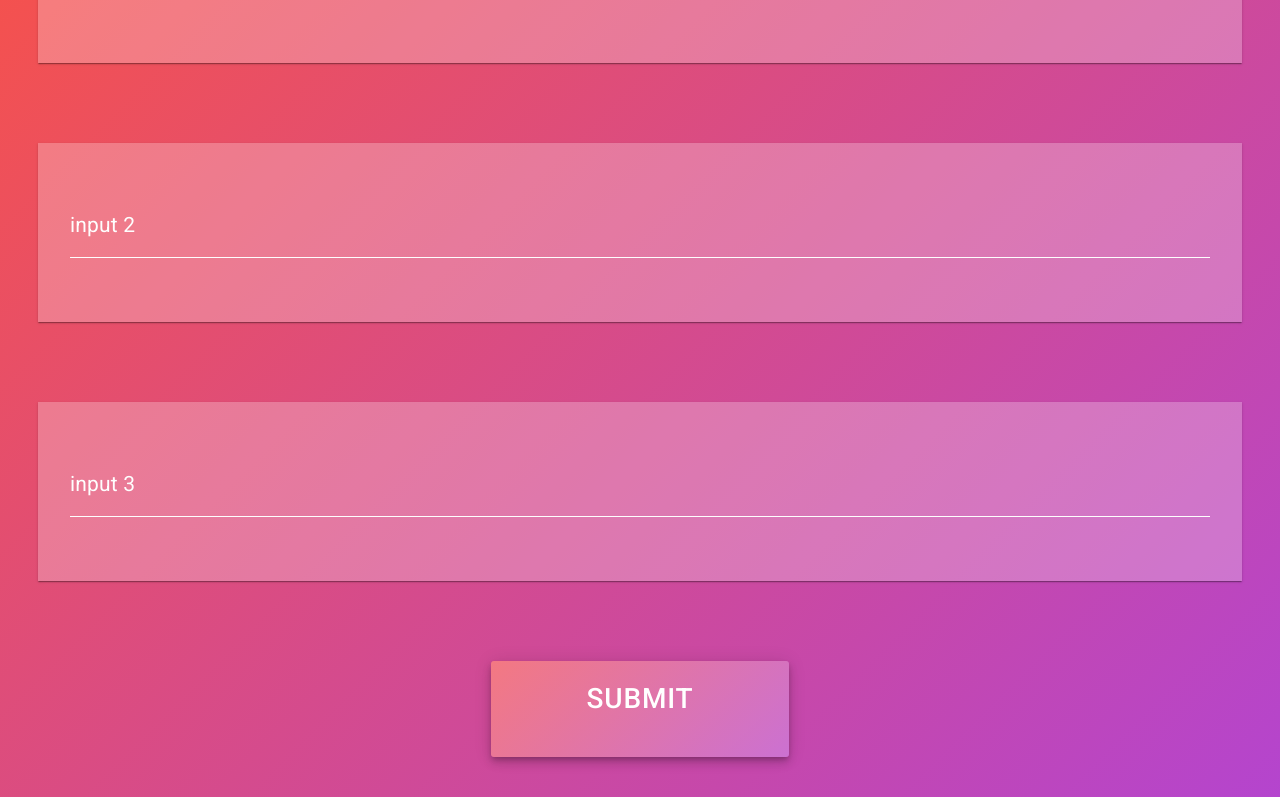
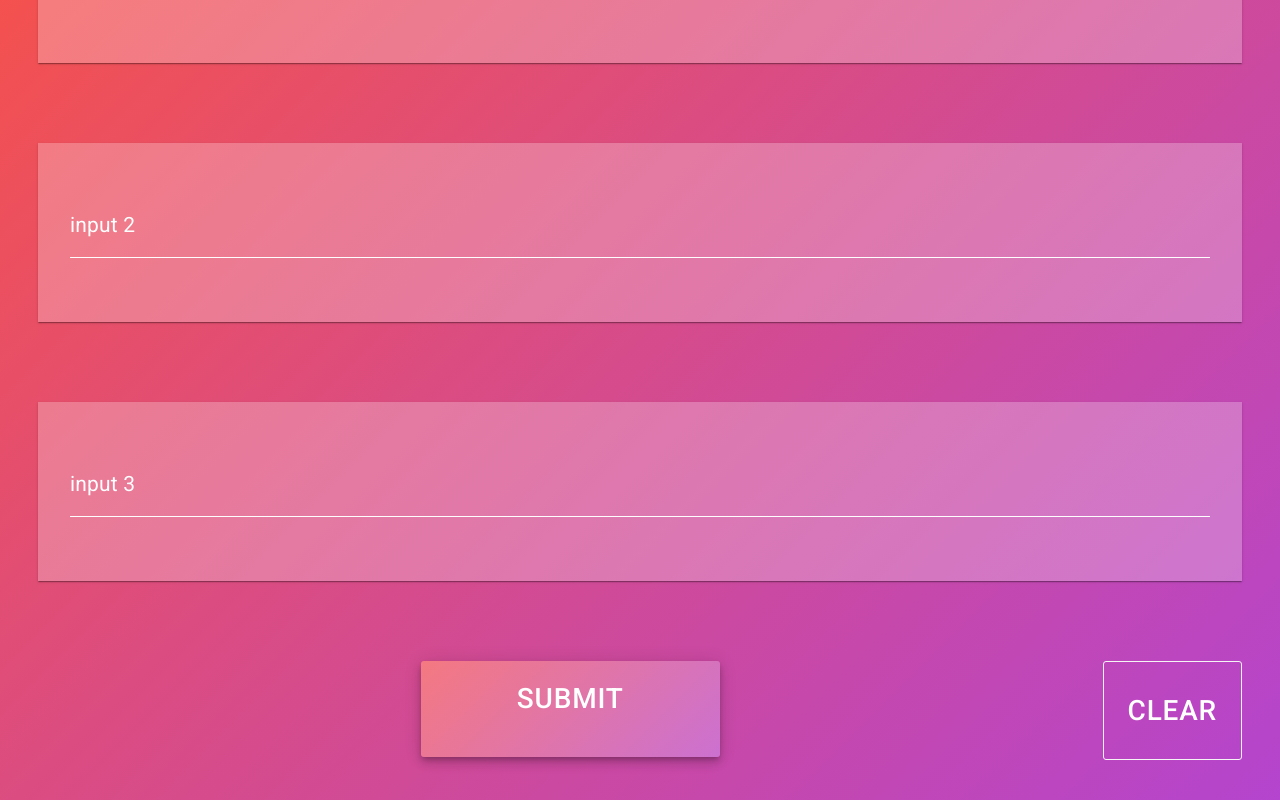
Before and after one commit to isi-usc-edu/mcs-demo, a React (Create React App) app: page / in a window 1280 px wide. Shown: the part 240-1040 px from the top of the page. Built offline with nearby package versions, Linux system fonts and the light colour scheme.

Commit message:
Add a button to clear out the input

```diff
--- a/src/App.js
+++ b/src/App.js
@@ -3,6 +3,7 @@ import CssBaseline from '@material-ui/core/CssBaseline'
 import Typography from '@material-ui/core/Typography'
 import Container from '@material-ui/core/Container'
 import Popover from '@material-ui/core/Popover'
+import Button from '@material-ui/core/Button'
 import Paper from '@material-ui/core/Paper'
 import Grid from '@material-ui/core/Grid'
 import Submit from './components/Submit'
@@ -49,6 +50,14 @@ const styles = theme => ({
   form: {
     width: '100%', // Fix IE 11 issue.
     marginTop: theme.spacing(3),
+  },
+  clearButton: {
+    color: 'white',
+    float: 'right',
+    borderColor: 'whitesmoke',
+    borderRadius: 3,
+    fontSize: theme.spacing(3.5),
+    padding: theme.spacing(3),
   },
 })
 
@@ -140,6 +149,10 @@ class App extends React.Component {
       .catch((error) => console.log(error))
   }
 
+  handleOnClear() {
+    window.location.reload()
+  }
+
   render() {
     const { classes } = this.props
     const { inputs, anchorEl } = this.state
@@ -201,6 +214,9 @@ class App extends React.Component {
             </Grid>
             <Grid item xs={12} align="center">
               <Submit />
+              <Button variant="outlined" className={classes.clearButton} onClick={this.handleOnClear.bind(this)}>
+                Clear
+              </Button>
             </Grid>
           </Grid>
         </form>
```
